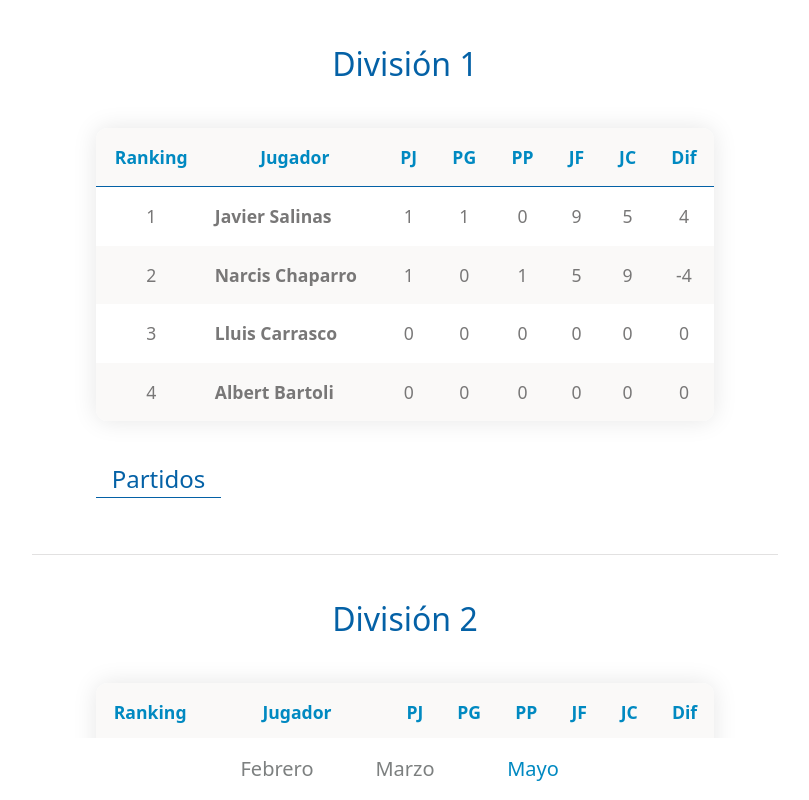
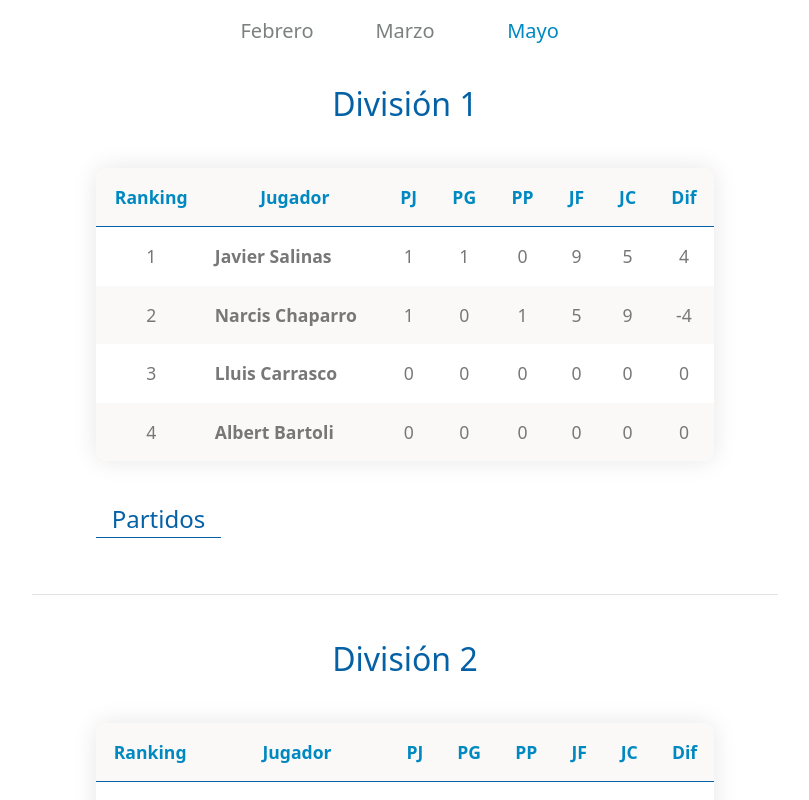
Before and after one commit to kvi-ki/tennis-matches, a Next.js app: page / in a window 1280 px wide. Shown: the top 800 px of the page, without its empty margins (235-1044 px from the left). Built offline with nearby package versions, Linux system fonts and the light colour scheme.

Commit message:
style: return fixed position to the top

```diff
--- a/src/app/App.tsx
+++ b/src/app/App.tsx
@@ -49,7 +49,7 @@ function App() {
 
   return (
     <main className="flex flex-col items-center">
-      <menu className="w-full bg-white fixed bottom-0">
+      <menu className="w-full bg-white fixed top-0">
         <ul className="flex justify-center gap-4">
           {formattedData.map((data) => {
             return (
--- a/src/components/divisionCards/DivisionCards.tsx
+++ b/src/components/divisionCards/DivisionCards.tsx
@@ -7,7 +7,7 @@ export default function DivisionCards({
   leagueData: LeagueDataProps[];
 }) {
   return (
-    <ul className="w-full lg:w-10/12 xl:w-7/12">
+    <ul className="w-full mt-10 lg:w-10/12 xl:w-7/12">
       {leagueData.map((league, index: number) => {
         return (
           <li
```
